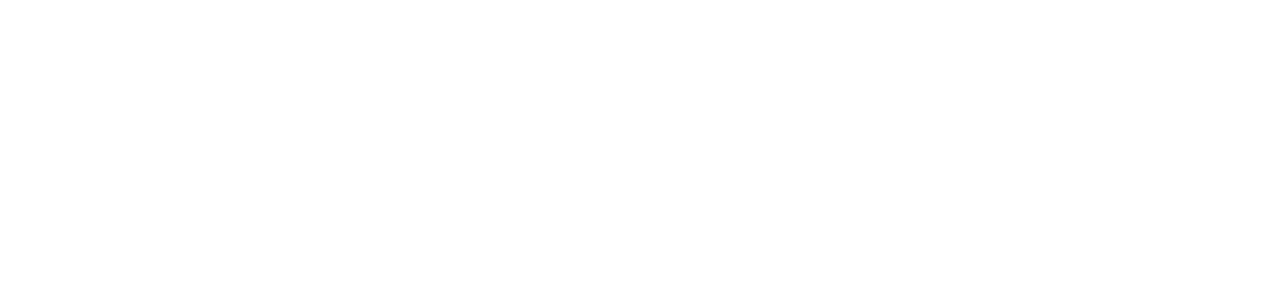
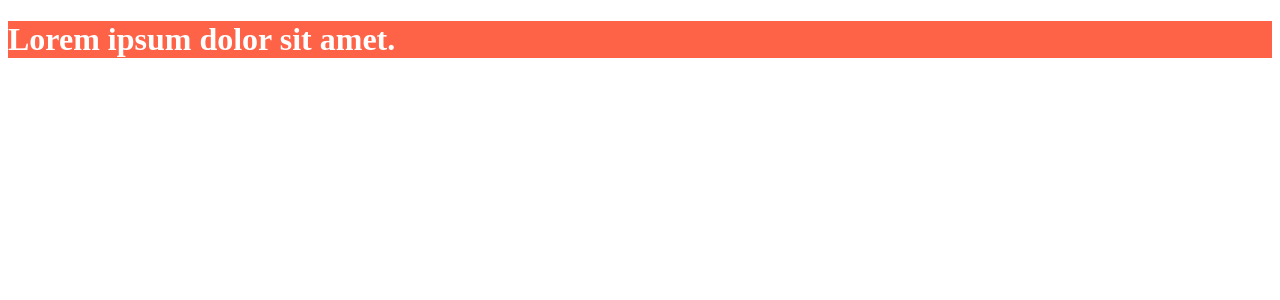
Before and after one commit to namic123/React-basics, a React (Create React App) app: page / in a window 1280 px wide. Shown: the top 300 px of the page. Built offline with nearby package versions, Linux system fonts and the light colour scheme.

Commit message:
보통의 css 파일 사용하기 연습 완료

```diff
--- a/src/App.js
+++ b/src/App.js
@@ -1,7 +1,8 @@
+import MyText from "./component/MyText";
 function App() {
   return (
     <div>
-
+      <MyText />
     </div>
   );
 }
--- /dev/null
+++ b/src/component/MyText.js
@@ -0,0 +1,13 @@
+import "../style/mystyle.css";
+export default function MyText() {
+  return (
+    <>
+      {/* red 배경 white 글자*/}
+      {/* mystyle 파일 생성*/}
+      {/* */}
+      <div>
+        <h1 className="error">Lorem ipsum dolor sit amet.</h1>
+      </div>
+    </>
+  );
+}
--- /dev/null
+++ b/src/style/mystyle.css
@@ -0,0 +1,4 @@
+.error{
+    color:white;
+    background-color: tomato;
+}
```
